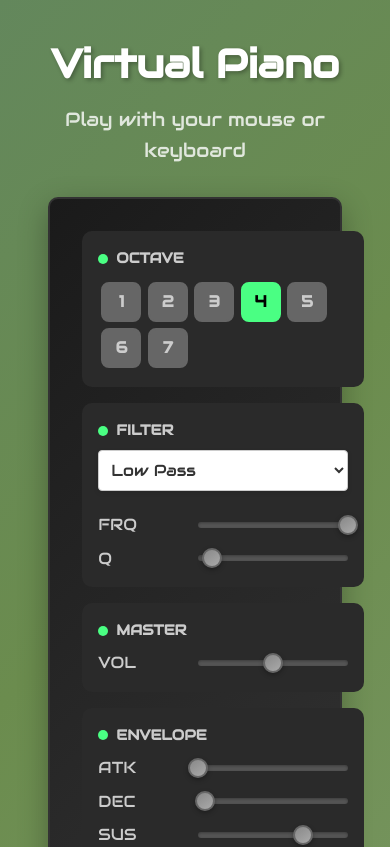
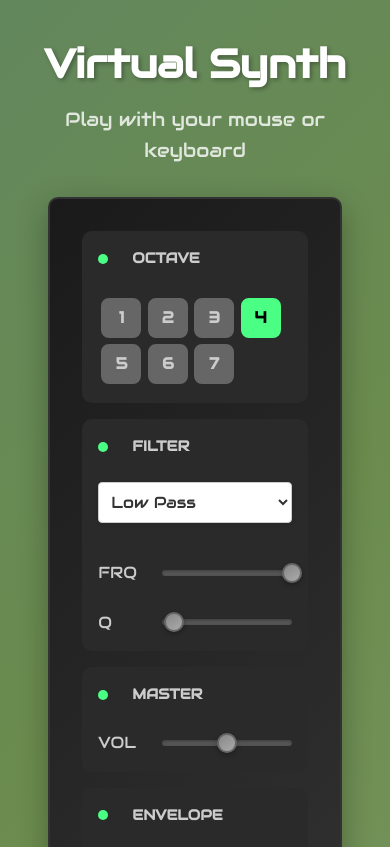
Before and after one commit to davide-lombardo/virtual-synth, a React (Vite) app: page / in a window 390 px wide. Shown: the top 847 px of the page. Built offline with nearby package versions, Linux system fonts and the light colour scheme.

Commit message:
fix: responsive controls

```diff
--- a/src/App.tsx
+++ b/src/App.tsx
@@ -138,6 +138,8 @@ const StyledSelect = styled.select`
   background-color: white;
   font-size: 1rem;
   color: #333;
+  min-width: 0;
+  max-width: 100%;
   width: 100%;
   box-shadow: 0 2px 5px rgba(0, 0, 0, 0.1);
   transition: border-color 0.3s ease;
@@ -601,7 +603,7 @@ function App() {
     <SynthProvider>
       <AppContainer>
         <Header>
-          <Title>Virtual Piano</Title>
+          <Title>Virtual Synth</Title>
           <Subtitle>Play with your mouse or keyboard</Subtitle>
         </Header>
 
--- a/src/components/ControlGroup.tsx
+++ b/src/components/ControlGroup.tsx
@@ -22,7 +22,7 @@ const StyledComponentsVariables = styled.div`
   --control-bg-color: #2a2a2a;
   --control-padding: 1rem;
   --control-border-radius: 10px;
-  --control-gap: 0.5rem;
+  --control-gap: 1.5rem;
 
   --text-color: #ccc;
   --text-size-small: 0.9rem;
@@ -34,7 +34,7 @@ const StyledComponentsVariables = styled.div`
   --slider-track-width: 150px;
   --slider-track-height: 6px;
   --slider-track-color: #555;
-  --slider-label-width: 100px;
+  --slider-label-width: 40px;
 
   --slider-thumb-width: 20px;
   --slider-thumb-height: 20px;
@@ -81,23 +81,27 @@ const SectionLabel = styled.div`
 const SliderContainer = styled.div`
   display: flex;
   align-items: center;
+  width: 100%;
+  gap: var(--control-gap);
 `;
 
 const SliderLabel = styled.label`
   font-size: var(--text-size-normal);
   color: var(--text-color);
   min-width: var(--slider-label-width);
+  flex-shrink: 0;
   display: flex;
   align-items: center;
 `;
 
 const SliderTrack = styled.div`
-  width: var(--slider-track-width);
+  width: 100%;
   height: var(--slider-track-height);
   background: var(--slider-track-color);
   border-radius: calc(var(--slider-track-height) / 2);
   position: relative;
   box-shadow: var(--shadow-inset);
+  flex-grow: 1;
 `;
 
 const SliderThumb = styled.div`
```
